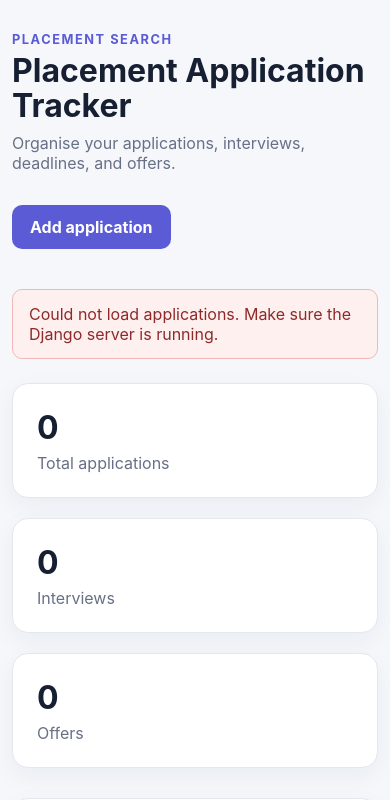
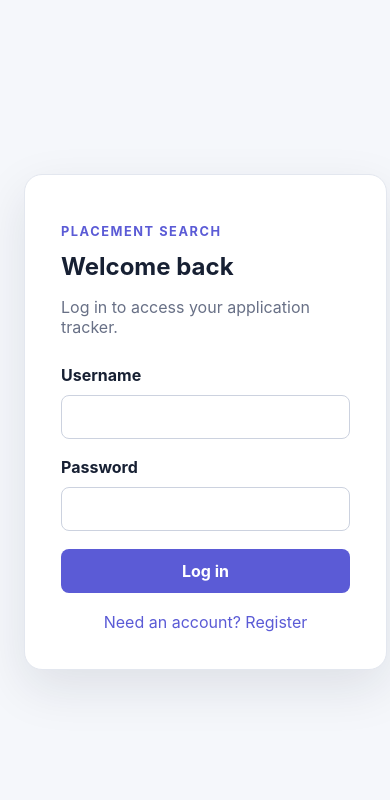
Before and after one commit to YacoubZabaneh/placement-application-tracker, a React (Vite) app in the folder frontend/: page / in a window 390 px wide. Shown: the top 800 px of the page. Built offline with nearby package versions, Linux system fonts and the light colour scheme; no server answers.

Commit message:
Add deadlines job links and application notes

```diff
--- a/frontend/src/App.css
+++ b/frontend/src/App.css
@@ -278,3 +278,120 @@ td:first-child {
   color: #687086;
   text-align: center;
 }
+.auth-page {
+  display: grid;
+  min-height: 100vh;
+  place-items: center;
+  padding: 24px;
+}
+
+.auth-card {
+  width: min(100%, 440px);
+  border: 1px solid #e3e7ef;
+  border-radius: 18px;
+  padding: 36px;
+  background: white;
+  box-shadow: 0 18px 50px rgb(23 32 51 / 10%);
+}
+
+.auth-card h1 {
+  margin: 8px 0;
+}
+
+.auth-card > p {
+  color: #687086;
+}
+
+.auth-card form,
+.auth-card label {
+  display: grid;
+  gap: 10px;
+}
+
+.auth-card form {
+  gap: 18px;
+  margin-top: 28px;
+}
+
+.auth-card label {
+  font-weight: 700;
+}
+
+.auth-card input {
+  border: 1px solid #ccd2df;
+  border-radius: 8px;
+  padding: 11px 12px;
+  font: inherit;
+}
+
+.auth-card form button {
+  border: 0;
+  border-radius: 8px;
+  padding: 12px;
+  color: white;
+  background: #5b5bd6;
+  font-weight: 700;
+  cursor: pointer;
+}
+
+.switch-auth-button {
+  width: 100%;
+  margin-top: 18px;
+  border: 0;
+  color: #5b5bd6;
+  background: transparent;
+  cursor: pointer;
+}
+
+.header-actions {
+  display: flex;
+  gap: 10px;
+}
+
+.header .logout-button {
+  color: #5b5bd6;
+  background: white;
+  border: 1px solid #5b5bd6;
+}
+
+.application-form textarea {
+  width: 100%;
+  resize: vertical;
+  border: 1px solid #ccd2df;
+  border-radius: 8px;
+  padding: 11px 12px;
+  color: #172033;
+  background: white;
+  font: inherit;
+}
+
+.full-width {
+  grid-column: 1 / -1;
+}
+
+.role-notes {
+  display: block;
+  max-width: 260px;
+  margin-top: 5px;
+  overflow: hidden;
+  color: #687086;
+  font-weight: 400;
+  text-overflow: ellipsis;
+  white-space: nowrap;
+}
+
+table a {
+  color: #5b5bd6;
+  font-weight: 700;
+  text-decoration: none;
+}
+
+table a:hover {
+  text-decoration: underline;
+}
+
+@media (max-width: 700px) {
+  .full-width {
+    grid-column: auto;
+  }
+}
--- a/frontend/src/App.tsx
+++ b/frontend/src/App.tsx
@@ -2,6 +2,12 @@ import { useEffect, useState } from 'react'
 import ApplicationFilters from './components/ApplicationFilters'
 import ApplicationForm from './components/ApplicationForm'
 import ApplicationTable from './components/ApplicationTable'
+import AuthForm from './components/AuthForm'
+import {
+  clearAuthentication,
+  getStoredUser,
+  type AuthUser,
+} from './services/authApi'
 import {
   createApplication,
   deleteApplication as deleteApplicationRequest,
@@ -17,6 +23,7 @@ import type {
 import './App.css'
 
 function App() {
+  const [user, setUser] = useState<AuthUser | null>(getStoredUser)
   const [isFormOpen, setIsFormOpen] = useState(false)
   const [editingApplication, setEditingApplication] =
     useState<Application | null>(null)
@@ -28,14 +35,20 @@ function App() {
   const [errorMessage, setErrorMessage] = useState('')
 
   useEffect(() => {
+    if (!user) {
+      setIsLoading(false)
+      return
+    }
+
     async function loadApplications() {
       try {
+        setIsLoading(true)
         setErrorMessage('')
         const savedApplications = await getApplications()
         setApplications(savedApplications)
       } catch {
         setErrorMessage(
-          'Could not load applications. Make sure the Django server is running.',
+          'Could not load applications. Please log in again.',
         )
       } finally {
         setIsLoading(false)
@@ -43,7 +56,11 @@ function App() {
     }
 
     loadApplications()
-  }, [])
+  }, [user])
+
+  if (!user) {
+    return <AuthForm onAuthenticated={setUser} />
+  }
 
   const interviewCount = applications.filter(
     (application) => application.status === 'Interview',
@@ -75,11 +92,6 @@ function App() {
         : firstDate - secondDate
     })
 
-  function openNewApplicationForm() {
-    setEditingApplication(null)
-    setIsFormOpen(true)
-  }
-
   function openEditForm(application: Application) {
     setEditingApplication(application)
     setIsFormOpen(true)
@@ -91,74 +103,52 @@ function App() {
     setIsFormOpen(false)
   }
 
-  function handleFormButton() {
-    if (isFormOpen) {
-      closeForm()
-    } else {
-      openNewApplicationForm()
-    }
-  }
-
   async function handleSave(applicationData: ApplicationData) {
     try {
       setErrorMessage('')
 
       if (editingApplication) {
-        const updatedApplication = await updateApplication(
+        const updated = await updateApplication(
           editingApplication.id,
           applicationData,
         )
 
-        setApplications((currentApplications) =>
-          currentApplications.map((application) =>
-            application.id === updatedApplication.id
-              ? updatedApplication
-              : application,
+        setApplications((current) =>
+          current.map((application) =>
+            application.id === updated.id ? updated : application,
           ),
         )
       } else {
-        const createdApplication =
-          await createApplication(applicationData)
-
-        setApplications((currentApplications) => [
-          ...currentApplications,
-          createdApplication,
-        ])
+        const created = await createApplication(applicationData)
+        setApplications((current) => [...current, created])
       }
 
       closeForm()
     } catch {
-      setErrorMessage(
-        'Could not save the application. Please try again.',
-      )
+      setErrorMessage('Could not save the application.')
     }
   }
 
   async function handleDelete(id: number) {
-    const shouldDelete = window.confirm(
-      'Are you sure you want to delete this application?',
-    )
-
-    if (!shouldDelete) {
+    if (!window.confirm('Delete this application?')) {
       return
     }
 
     try {
-      setErrorMessage('')
       await deleteApplicationRequest(id)
+      setApplications((current) =>
+        current.filter((application) => application.id !== id),
+      )
+    } catch {
+      setErrorMessage('Could not delete the application.')
+    }
+  }
 
-      setApplications((currentApplications) =>
-        currentApplications.filter((application) => application.id !== id),
-      )
-
-      if (editingApplication?.id === id) {
-        closeForm()
-      }
-    } catch {
-      setErrorMessage(
-        'Could not delete the application. Please try again.',
-      )
-    }
+  function handleLogout() {
+    clearAuthentication()
+    setUser(null)
+    setApplications([])
+    closeForm()
   }
 
   function clearFilters() {
@@ -173,12 +163,32 @@ function App() {
         <div>
           <p className="eyebrow">PLACEMENT SEARCH</p>
           <h1>Placement Application Tracker</h1>
-          <p>Organise your applications, interviews, deadlines, and offers.</p>
+          <p>Signed in as {user.username}</p>
         </div>
 
-        <button type="button" onClick={handleFormButton}>
-          {isFormOpen ? 'Close form' : 'Add application'}
-        </button>
+        <div className="header-actions">
+          <button
+            type="button"
+            className="logout-button"
+            onClick={handleLogout}
+          >
+            Log out
+          </button>
+
+          <button
+            type="button"
+            onClick={() => {
+              if (isFormOpen) {
+                closeForm()
+              } else {
+                setEditingApplication(null)
+                setIsFormOpen(true)
+              }
+            }}
+          >
+            {isFormOpen ? 'Close form' : 'Add application'}
+          </button>
+        </div>
       </header>
 
       {errorMessage && (
@@ -195,17 +205,15 @@ function App() {
         />
       )}
 
-      <section className="stats" aria-label="Application summary">
+      <section className="stats">
         <article className="stat-card">
           <h2>{applications.length}</h2>
           <p>Total applications</p>
         </article>
-
         <article className="stat-card">
           <h2>{interviewCount}</h2>
           <p>Interviews</p>
         </article>
-
         <article className="stat-card">
           <h2>{offerCount}</h2>
           <p>Offers</p>
--- a/frontend/src/components/ApplicationForm.tsx
+++ b/frontend/src/components/ApplicationForm.tsx
@@ -24,6 +24,9 @@ function ApplicationForm({
       role: String(formData.get('role')),
       status: String(formData.get('status')) as ApplicationStatus,
       appliedDate: String(formData.get('appliedDate')),
+      deadline: String(formData.get('deadline')) || null,
+      jobUrl: String(formData.get('jobUrl')),
+      notes: String(formData.get('notes')),
     }
 
     onSave(applicationData)
@@ -81,6 +84,35 @@ function ApplicationForm({
           />
         </label>
 
+        <label>
+          Deadline
+          <input
+            type="date"
+            name="deadline"
+            defaultValue={editingApplication?.deadline ?? ''}
+          />
+        </label>
+
+        <label>
+          Job link
+          <input
+            type="url"
+            name="jobUrl"
+            placeholder="https://company.com/jobs/..."
+            defaultValue={editingApplication?.jobUrl ?? ''}
+          />
+        </label>
+
+        <label className="full-width">
+          Notes
+          <textarea
+            name="notes"
+            rows={4}
+            placeholder="Interview details, contacts, or follow-up actions..."
+            defaultValue={editingApplication?.notes ?? ''}
+          />
+        </label>
+
         <button type="submit">
           {editingApplication ? 'Update application' : 'Save application'}
         </button>
--- /dev/null
+++ b/frontend/src/components/AuthForm.tsx
@@ -0,0 +1,127 @@
+import { useState, type FormEvent } from 'react'
+import {
+  login,
+  register,
+  type AuthUser,
+} from '../services/authApi'
+
+type AuthFormProps = {
+  onAuthenticated: (user: AuthUser) => void
+}
+
+function AuthForm({ onAuthenticated }: AuthFormProps) {
+  const [isRegistering, setIsRegistering] = useState(false)
+  const [errorMessage, setErrorMessage] = useState('')
+  const [isSubmitting, setIsSubmitting] = useState(false)
+
+  async function handleSubmit(event: FormEvent<HTMLFormElement>) {
+    event.preventDefault()
+
+    const formData = new FormData(event.currentTarget)
+    const username = String(formData.get('username'))
+    const password = String(formData.get('password'))
+    const email = String(formData.get('email') ?? '')
+
+    try {
+      setIsSubmitting(true)
+      setErrorMessage('')
+
+      const user = isRegistering
+        ? await register(username, email, password)
+        : await login(username, password)
+
+      onAuthenticated(user)
+    } catch (error) {
+      setErrorMessage(
+        error instanceof Error
+          ? error.message
+          : 'Authentication failed.',
+      )
+    } finally {
+      setIsSubmitting(false)
+    }
+  }
+
+  function switchMode() {
+    setIsRegistering((currentValue) => !currentValue)
+    setErrorMessage('')
+  }
+
+  return (
+    <main className="auth-page">
+      <section className="auth-card">
+        <p className="eyebrow">PLACEMENT SEARCH</p>
+        <h1>
+          {isRegistering ? 'Create your account' : 'Welcome back'}
+        </h1>
+        <p>
+          {isRegistering
+            ? 'Start tracking your placement applications.'
+            : 'Log in to access your application tracker.'}
+        </p>
+
+        {errorMessage && (
+          <p className="error-message" role="alert">
+            {errorMessage}
+          </p>
+        )}
+
+        <form onSubmit={handleSubmit}>
+          <label>
+            Username
+            <input
+              type="text"
+              name="username"
+              autoComplete="username"
+              required
+            />
+          </label>
+
+          {isRegistering && (
+            <label>
+              Email
+              <input
+                type="email"
+                name="email"
+                autoComplete="email"
+                required
+              />
+            </label>
+          )}
+
+          <label>
+            Password
+            <input
+              type="password"
+              name="password"
+              autoComplete={
+                isRegistering ? 'new-password' : 'current-password'
+              }
+              required
+            />
+          </label>
+
+          <button type="submit" disabled={isSubmitting}>
+            {isSubmitting
+              ? 'Please wait...'
+              : isRegistering
+                ? 'Create account'
+                : 'Log in'}
+          </button>
+        </form>
+
+        <button
+          type="button"
+          className="switch-auth-button"
+          onClick={switchMode}
+        >
+          {isRegistering
+            ? 'Already have an account? Log in'
+            : 'Need an account? Register'}
+        </button>
+      </section>
+    </main>
+  )
+}
+
+export default AuthForm
--- a/frontend/src/services/applicationApi.ts
+++ b/frontend/src/services/applicationApi.ts
@@ -3,6 +3,7 @@ import type {
   ApplicationData,
   ApplicationStatus,
 } from '../types'
+import { getToken } from './authApi'
 
 const API_URL = 'http://127.0.0.1:8765/api/applications/'
 
@@ -12,6 +13,22 @@ type ApiApplication = {
   role: string
   status: ApplicationStatus
   applied_date: string
+  deadline: string | null
+  job_url: string
+  notes: string
+}
+
+function getHeaders() {
+  const token = getToken()
+
+  if (!token) {
+    throw new Error('You must log in first.')
+  }
+
+  return {
+    'Content-Type': 'application/json',
+    Authorization: `Token ${token}`,
+  }
 }
 
 function convertFromApi(application: ApiApplication): Application {
@@ -21,6 +38,9 @@ function convertFromApi(application: ApiApplication): Application {
     role: application.role,
     status: application.status,
     appliedDate: application.applied_date,
+    deadline: application.deadline,
+    jobUrl: application.job_url,
+    notes: application.notes,
   }
 }
 
@@ -30,6 +50,9 @@ function convertToApi(application: ApplicationData) {
     role: application.role,
     status: application.status,
     applied_date: application.appliedDate,
+    deadline: application.deadline || null,
+    job_url: application.jobUrl,
+    notes: application.notes,
   }
 }
 
@@ -40,7 +63,9 @@ async function checkResponse(response: Response) {
 }
 
 export async function getApplications(): Promise<Application[]> {
-  const response = await fetch(API_URL)
+  const response = await fetch(API_URL, {
+    headers: getHeaders(),
+  })
 
   await checkResponse(response)
 
@@ -54,17 +79,13 @@ export async function createApplication(
 ): Promise<Application> {
   const response = await fetch(API_URL, {
     method: 'POST',
-    headers: {
-      'Content-Type': 'application/json',
-    },
+    headers: getHeaders(),
     body: JSON.stringify(convertToApi(application)),
   })
 
   await checkResponse(response)
 
-  const createdApplication: ApiApplication = await response.json()
-
-  return convertFromApi(createdApplication)
+  return convertFromApi(await response.json())
 }
 
 export async function updateApplication(
@@ -73,22 +94,19 @@ export async function updateApplication(
 ): Promise<Application> {
   const response = await fetch(`${API_URL}${id}/`, {
     method: 'PATCH',
-    headers: {
-      'Content-Type': 'application/json',
-    },
+    headers: getHeaders(),
     body: JSON.stringify(convertToApi(application)),
   })
 
   await checkResponse(response)
 
-  const updatedApplication: ApiApplication = await response.json()
-
-  return convertFromApi(updatedApplication)
+  return convertFromApi(await response.json())
 }
 
 export async function deleteApplication(id: number): Promise<void> {
   const response = await fetch(`${API_URL}${id}/`, {
     method: 'DELETE',
+    headers: getHeaders(),
   })
 
   await checkResponse(response)
--- /dev/null
+++ b/frontend/src/services/authApi.ts
@@ -0,0 +1,99 @@
+export type AuthUser = {
+  id?: number
+  username: string
+  email?: string
+}
+
+type AuthResponse = {
+  token: string
+  user?: AuthUser
+}
+
+const AUTH_URL = 'http://127.0.0.1:8765/api/auth'
+const TOKEN_KEY = 'placement_tracker_token'
+const USER_KEY = 'placement_tracker_user'
+
+async function getErrorMessage(response: Response) {
+  const data = await response.json()
+
+  if (data.detail) {
+    return data.detail
+  }
+
+  const firstError = Object.values(data)[0]
+
+  if (Array.isArray(firstError)) {
+    return String(firstError[0])
+  }
+
+  return 'Authentication failed.'
+}
+
+function saveAuthentication(token: string, user: AuthUser) {
+  localStorage.setItem(TOKEN_KEY, token)
+  localStorage.setItem(USER_KEY, JSON.stringify(user))
+}
+
+export function getToken() {
+  return localStorage.getItem(TOKEN_KEY)
+}
+
+export function getStoredUser(): AuthUser | null {
+  const storedUser = localStorage.getItem(USER_KEY)
+
+  return storedUser ? JSON.parse(storedUser) : null
+}
+
+export function clearAuthentication() {
+  localStorage.removeItem(TOKEN_KEY)
+  localStorage.removeItem(USER_KEY)
+}
+
+export async function register(
+  username: string,
+  email: string,
+  password: string,
+): Promise<AuthUser> {
+  const response = await fetch(`${AUTH_URL}/register/`, {
+    method: 'POST',
+    headers: {
+      'Content-Type': 'application/json',
+    },
+    body: JSON.stringify({ username, email, password }),
+  })
+
+  if (!response.ok) {
+    throw new Error(await getErrorMessage(response))
+  }
+
+  const data: AuthResponse = await response.json()
+  const user = data.user ?? { username, email }
+
+  saveAuthentication(data.token, user)
+
+  return user
+}
+
+export async function login(
+  username: string,
+  password: string,
+): Promise<AuthUser> {
+  const response = await fetch(`${AUTH_URL}/login/`, {
+    method: 'POST',
+    headers: {
+      'Content-Type': 'application/json',
+    },
+    body: JSON.stringify({ username, password }),
+  })
+
+  if (!response.ok) {
+    throw new Error(await getErrorMessage(response))
+  }
+
+  const data: AuthResponse = await response.json()
+  const user = { username }
+
+  saveAuthentication(data.token, user)
+
+  return user
+}
--- a/frontend/src/types.ts
+++ b/frontend/src/types.ts
@@ -13,6 +13,9 @@ export type Application = {
   role: string
   status: ApplicationStatus
   appliedDate: string
+  deadline: string | null
+  jobUrl: string
+  notes: string
 }
 
 export type ApplicationData = Omit<Application, 'id'>
```
Also changed, not shown: frontend/src/components/ApplicationTable.tsx (+31 -4 lines).
